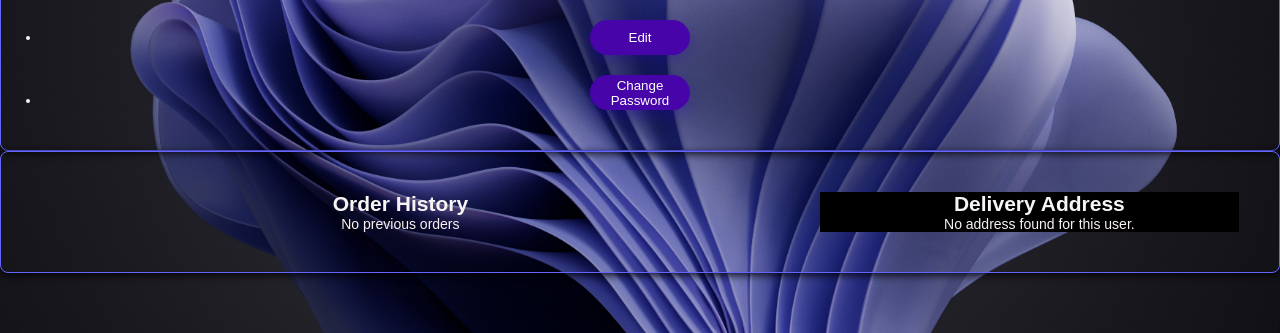
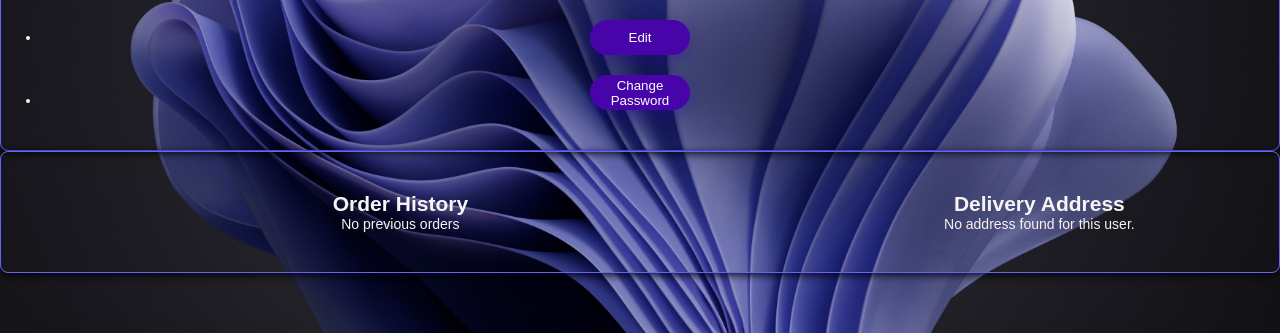
Before and after one commit to grxcea1/Team-project-41, a PHP site: page /account.php in a window 1280 px wide. Shown: the part 544-877 px from the top of the page. Run offline with PHP 8.4, Linux system fonts and the light colour scheme; the visitor is signed in with stand-in values (Sample User, id 1); data that the repository does not hold is empty.

Commit message:
Changed some colours on accounts page

```diff
--- a/account.php
+++ b/account.php
@@ -182,7 +182,7 @@ if (isset($_SESSION['aupdate5'])) {
     <?php } ?>
   </div>
 
-  <div style="width: 35%; padding-left: 20px; background-color: black;">
+  <div style="width: 35%; padding-left: 20px;">
     <h2>Delivery Address</h2>
     <?php if ($address): ?>
     <ul>
```
